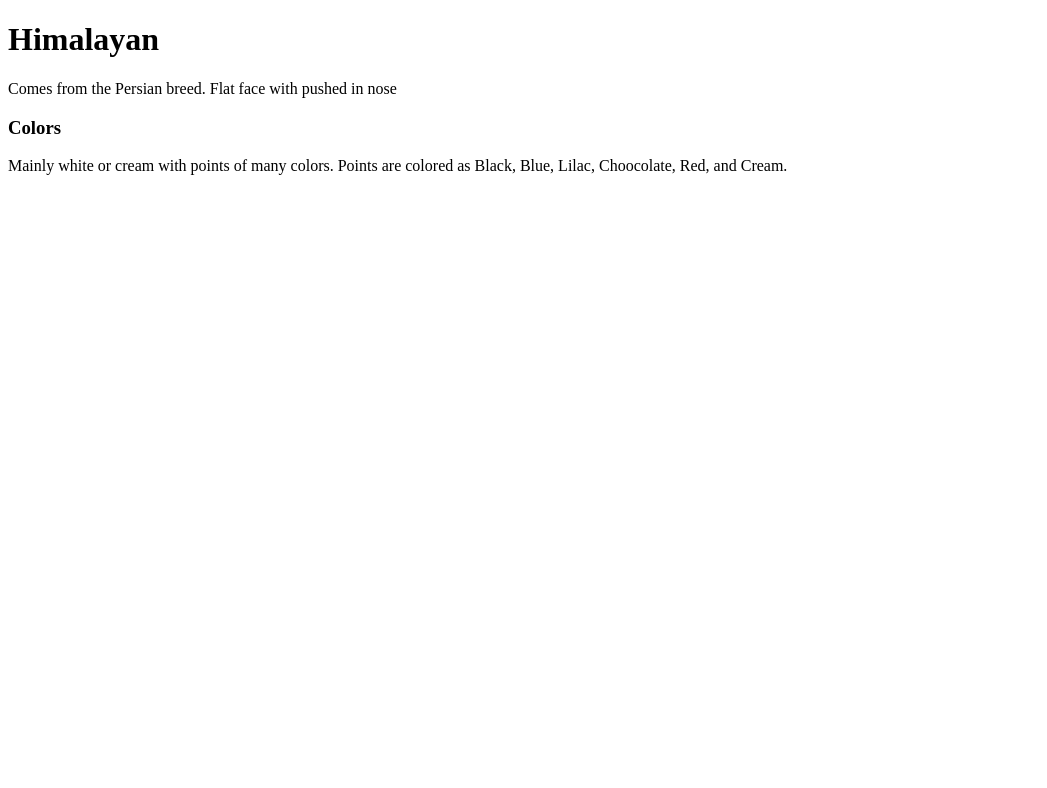
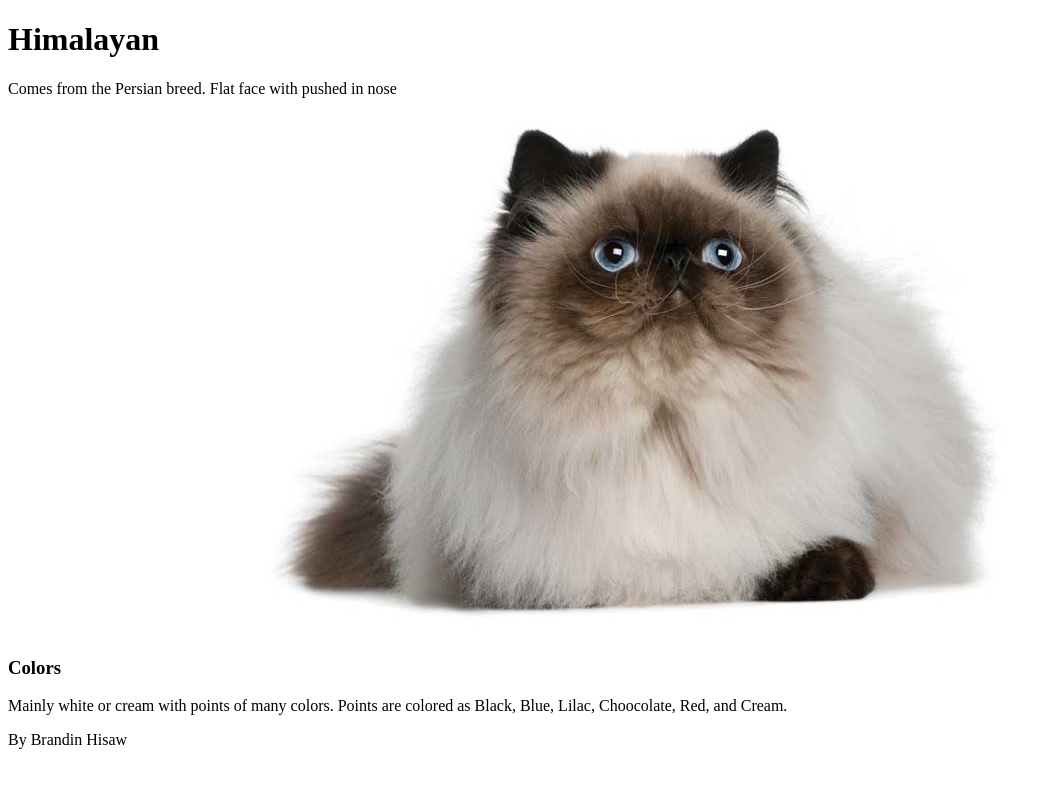
Before and after one commit to brandinhisaw/HTML-and-CSS-Projects, a plain HTML site: page Assignment.html in a window 1280 px wide. Shown: the whole page, without its empty margins (0-1047 px from the left). Drawn offline with Linux system fonts and the light colour scheme.

Commit message:
Add cat image, main, and footer

```diff
--- a/Assignment.html
+++ b/Assignment.html
@@ -5,9 +5,13 @@
 		<meta charset="utf-8">
 	</head>
 	<body>
-		<h1>Himalayan</h1>
-		<p>Comes from the Persian breed. Flat face with pushed in nose</p>
+		<main>
+			<h1>Himalayan</h1>
+			<p>Comes from the Persian breed. Flat face with pushed in nose</p>
+			<img src="himalayan.jpg"></img>
+		</main>
 		<h3>Colors</h3>
 		<p>Mainly white or cream with points of many colors. Points are colored as Black, Blue, Lilac, Choocolate, Red, and Cream.</p>
 	</body>
+	<footer>By Brandin Hisaw</footer>
 </html>
```
Also changed, not shown: himalayan.jpg (added).
